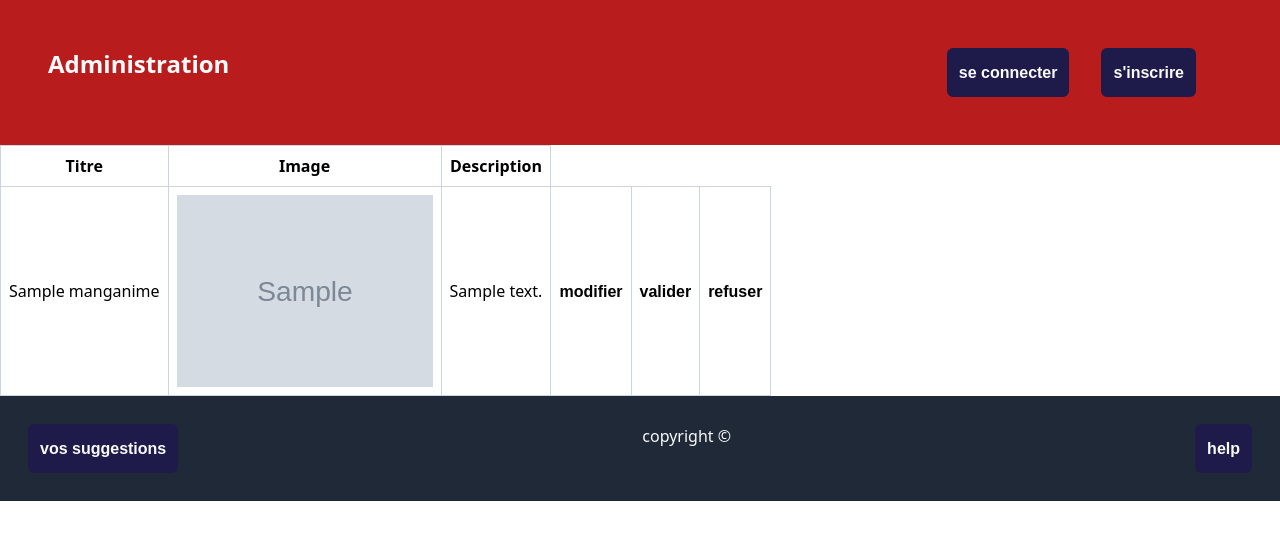
After one commit to SoizicMM/Jules_Raphael, a Flask app: page /file_d_attente in a window 1280 px wide. The commit adds this page. Shown: the top 540 px of the page. Run offline with Flask 3, Linux system fonts and the light colour scheme; grey boxes marked "Sample" are stand-in pictures; a database or web service that is not in the repository returns one stand-in record (values such as "Sample title"); some libraries are stand-ins or nearby versions.

Commit message:
tout fais sans beugs, la file d'attente ou les mangas/animes attendent d'être validés

```diff
--- a/main.py
+++ b/main.py
@@ -125,6 +125,7 @@ def back_animemanga():
 def logout():
   session.clear()
   return redirect(url_for("index"))
+
 @app.route("/recherche", methods=["POST"])
 def recherche():
   recherche_animanga = request.form["query"]
@@ -139,6 +140,29 @@ def recherche():
       }
     }]
   )
-  return render_template("resultats.html", manganimes=resultats)
+  return render_template("index.html", manganimes=resultats)
+
+@app.route("/validation/<id_manganime>/<statut>")
+def validation(id_manganime, statut):
+  db_manganime = mongo.db.manganime
+  if id_manganime and statut :
+    if statut == "valide" :
+
+      db_manganime.update_one(
+        {"_id": ObjectId(id_manganime)},
+        {"$set": {
+          "valide": True
+        }}
+      )
+    elif statut == "refuse":
+      db_manganime.delete_one({"_id": ObjectId(id_manganime)})
+    return redirect(url_for("file_d_attente"))
+@app.route('/file_d_attente')
+def file_d_attente():
+  db_manganime = mongo.db.manganime
+  manganimes = db_manganime.find({"valide": False})
+
+  return render_template('admin/back_validation.html', manganimes=manganimes)
+
 if __name__ == '__main__':
   app.run(host='0.0.0.0', port=80)
--- a/templates/admin/back_base.html
+++ b/templates/admin/back_base.html
@@ -23,6 +23,11 @@
       </button>
       <button class="text-slate-50  border-solid  bg-indigo-950  rounded-md border-indigo-950 border-4 p-2"> <a href="/profil">
        profil </a>
+      </button>
+      <button class="text-slate-50  border-solid  bg-indigo-950  rounded-md">
+        <a href="/file_d_attente">
+          file d'attente
+        </a>
       </button>
       {% else %}
       <button class="text-slate-50  border-solid  bg-indigo-950  rounded-md border-indigo-950 border-4 p-2" > <a href="/login"> se connecter </a>
--- /dev/null
+++ b/templates/admin/back_validation.html
@@ -0,0 +1,29 @@
+{% extends 'admin/back_base.html' %}
+
+
+{% block content %}
+
+<table>
+  <thead>
+    <tr>
+      <th class="border border-slate-300 p-2">Titre</th>
+      <th class="border border-slate-300 p-2">Image</th>
+      <th class="border border-slate-300 p-2">Description</th>
+    </tr>
+  </thead>
+  <tbody>
+    {% for manganime in manganimes %}
+    <tr>
+      <td class="border border-slate-300 p-2">{{manganime["titre"]}}</td>
+      <td class="border border-slate-300 p-2"><img src="{{manganime['url_image']}}" class="max-w-96 max-h-48"></td>
+      <td class="border border-slate-300 p-2">{{manganime["description"]}}</td>
+      <td class="border border-slate-300 p-2"><a href="/modifier/{{manganime['_id']}}">modifier</a></td>
+      <td class="border border-slate-300 p-2"><a href="/validation/{{manganime['_id']}}/valide">valider</a></td>
+      <td class="border border-slate-300 p-2"><a href="/validation/{{manganime['_id']}}/valide">refuser</a></td>
+    </tr>
+    {% endfor %}
+
+  </tbody>
+</table>
+
+{% endblock %}
```
